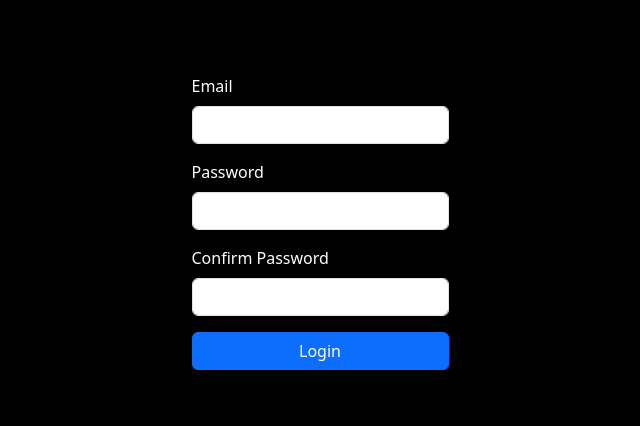
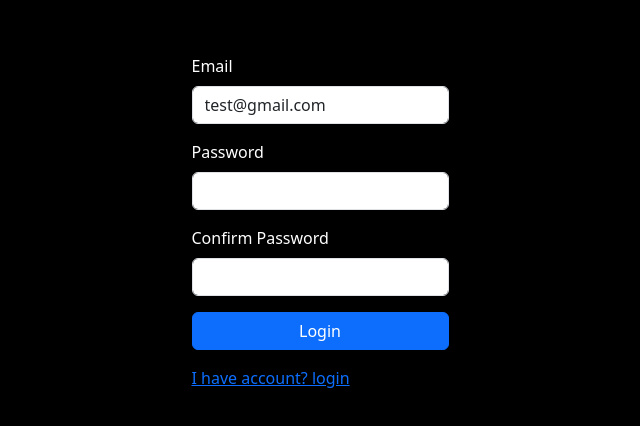
Before and after one commit to LuongCaoChanHuyIT/vue_jwt, a Vue app: page /auth/register in a window 1280 px wide. Shown: the part 178-604 px from the top of the page, without its empty margins (320-960 px from the left). Built offline with nearby package versions, Linux system fonts and the light colour scheme.

Commit message:
send data be

```diff
--- a/package.json
+++ b/package.json
@@ -12,7 +12,9 @@
   },
   "dependencies": {
     "@popperjs/core": "^2.11.8",
+    "axios": "^1.12.1",
     "bootstrap": "^5.3.8",
+    "pinia": "^3.0.3",
     "vee-validate": "^4.15.1",
     "vue": "^3.5.18",
     "vue-router": "^4.5.1",
--- a/src/App.vue
+++ b/src/App.vue
@@ -1,5 +1,5 @@
 <script setup lang="ts">
-import { RouterView } from 'vue-router'
+import { RouterView } from 'vue-router';
 </script>
 
 <template>
@@ -8,6 +8,4 @@ import { RouterView } from 'vue-router'
   </main>
 </template>
 
-<style scoped>
-
-</style>
+<style scoped></style>
--- /dev/null
+++ b/src/apis/auth.ts
@@ -0,0 +1,13 @@
+import api from '@/plugins/axios';
+
+export const login = (data: { email: string; password: string }) => {
+  return api.post('/login', data);
+};
+
+export const register = (data: { email: string; password: string }) => {
+  return api.post('users/register', data);
+};
+
+export const logout = () => {
+  return api.post('/logout');
+};
--- a/src/composable/useFormBuilder.ts
+++ b/src/composable/useFormBuilder.ts
@@ -4,16 +4,23 @@ import type { AnyObjectSchema } from 'yup';
 import type { Field } from '@/types/authType';
 
 export function useFormBuilder(schema: AnyObjectSchema, fieldDefs: Omit<Field, 'value'>[]) {
-  const { handleSubmit, errors } = useForm({
+  const { handleSubmit, errors, setFieldError } = useForm({
     validationSchema: schema,
   });
 
   const fields = ref<Field[]>(
     fieldDefs.map((f) => {
-      const { value } = useField<string>(f.name);
-      return { ...f, value };
+      if (f.name === 'email') {
+        const { value } = useField<string>(f.name, undefined, {
+          initialValue: 'test@gmail.com',
+        });
+        return { ...f, value };
+      } else {
+        const { value } = useField<string>(f.name);
+        return { ...f, value };
+      }
     })
   );
 
-  return { fields, errors, handleSubmit };
+  return { fields, errors, handleSubmit, setFieldError };
 }
--- a/src/main.ts
+++ b/src/main.ts
@@ -1,10 +1,14 @@
-import { createApp } from 'vue'
-import {router} from './routers'
-import './style.css'
-import 'bootstrap/dist/css/bootstrap.min.css'
-import 'bootstrap'
-import App from './App.vue'
+import { createApp } from 'vue';
+import { createPinia } from 'pinia';
+import { router } from './routers';
+import './style.css';
+import 'bootstrap/dist/css/bootstrap.min.css';
+import 'bootstrap';
+import App from './App.vue';
 
-const app = createApp(App)
-app.use(router)
-app.mount('#app')
+const app = createApp(App);
+const pinia = createPinia();
+
+app.use(pinia);
+app.use(router);
+app.mount('#app');
--- /dev/null
+++ b/src/plugins/axios.ts
@@ -0,0 +1,7 @@
+import axios from 'axios';
+
+const api = axios.create({
+  baseURL: import.meta.env.VITE_API_URL,
+});
+
+export default api;
--- a/src/views/auth/login.vue
+++ b/src/views/auth/login.vue
@@ -5,6 +5,9 @@
         <InputField :field="field" :errors="errors" />
       </template>
     </FormBase>
+    <div class="mt-3">
+      <RouterLink to="/auth/register">Don't have an account? Register</RouterLink>
+    </div>
   </div>
 </template>
 
--- a/src/views/auth/register.vue
+++ b/src/views/auth/register.vue
@@ -5,6 +5,9 @@
         <InputField :field="field" :errors="errors" />
       </template>
     </FormBase>
+    <div class="mt-3">
+      <RouterLink to="/auth">I have account? login</RouterLink>
+    </div>
   </div>
 </template>
 
@@ -14,6 +17,7 @@ import FormBase from '@/components/ui/FormBase.vue';
 import { registerSchema } from '@/schemas/authSchema';
 import { useFormBuilder } from '@/composable/useFormBuilder';
 import { ref } from 'vue';
+import { register } from '@/apis/auth';
 
 const arrFields = ref([
   { label: 'Email', type: 'email', name: 'email' },
@@ -21,9 +25,23 @@ const arrFields = ref([
   { label: 'Confirm Password', type: 'password', name: 're-password' },
 ]);
 
-const { handleSubmit, errors, fields } = useFormBuilder(registerSchema, arrFields.value);
+const { handleSubmit, errors, fields, setFieldError } = useFormBuilder(
+  registerSchema,
+  arrFields.value
+);
 
-const handleLogin = handleSubmit((values) => {
-  console.log('Form values:', values);
+const handleLogin = handleSubmit(async (values) => {
+  if (values.password !== values['re-password']) {
+    console.log(errors);
+
+    setFieldError('re-password', 'Password and Confirm Password do not match');
+    return;
+  }
+  const data = {
+    email: values.email,
+    password: values.password,
+  };
+  const res = await register(data);
+  console.log('Register response:', res);
 });
 </script>
```
Also changed, not shown: 2 other files (tests, documents, lock files or other folders).
